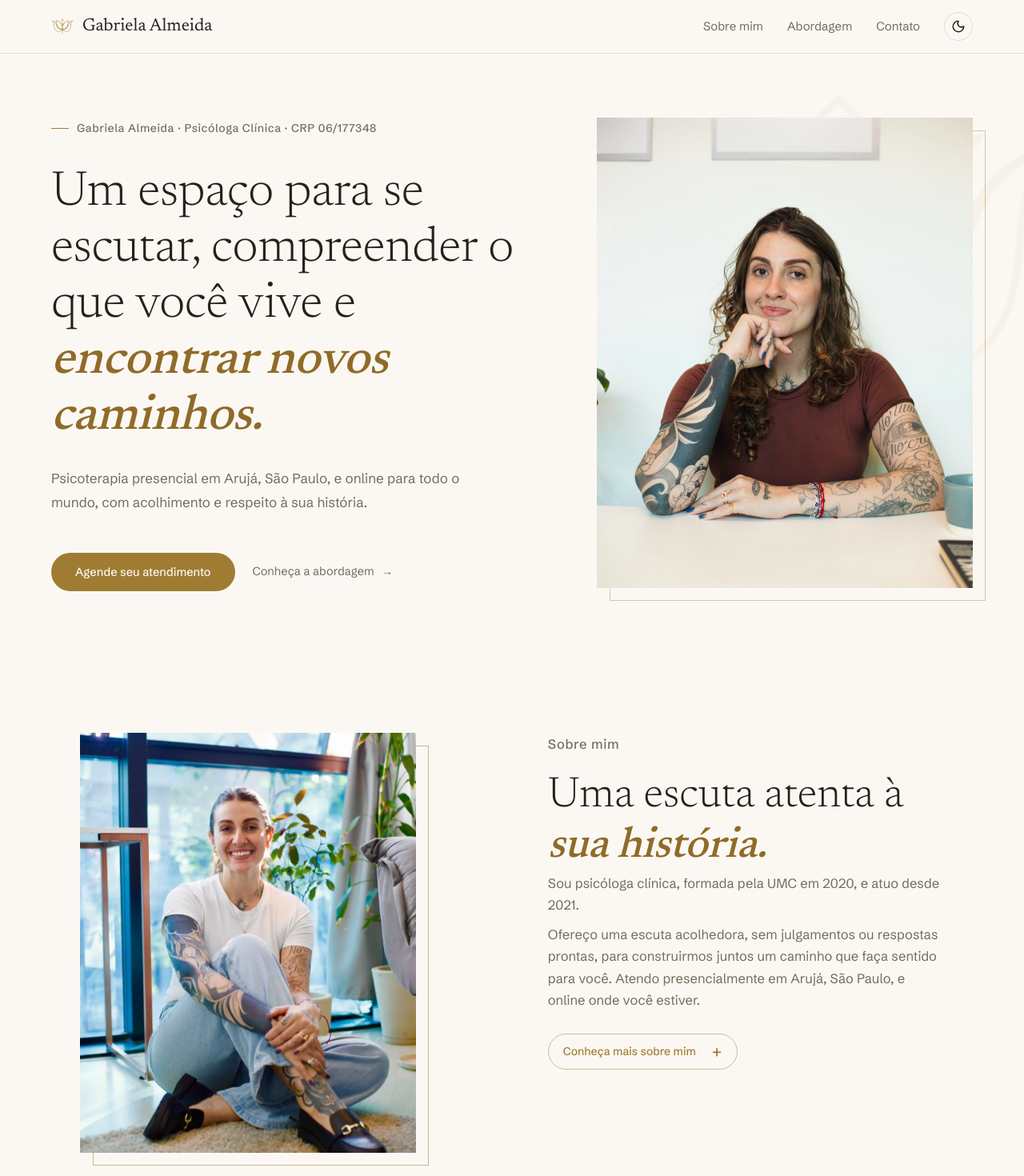
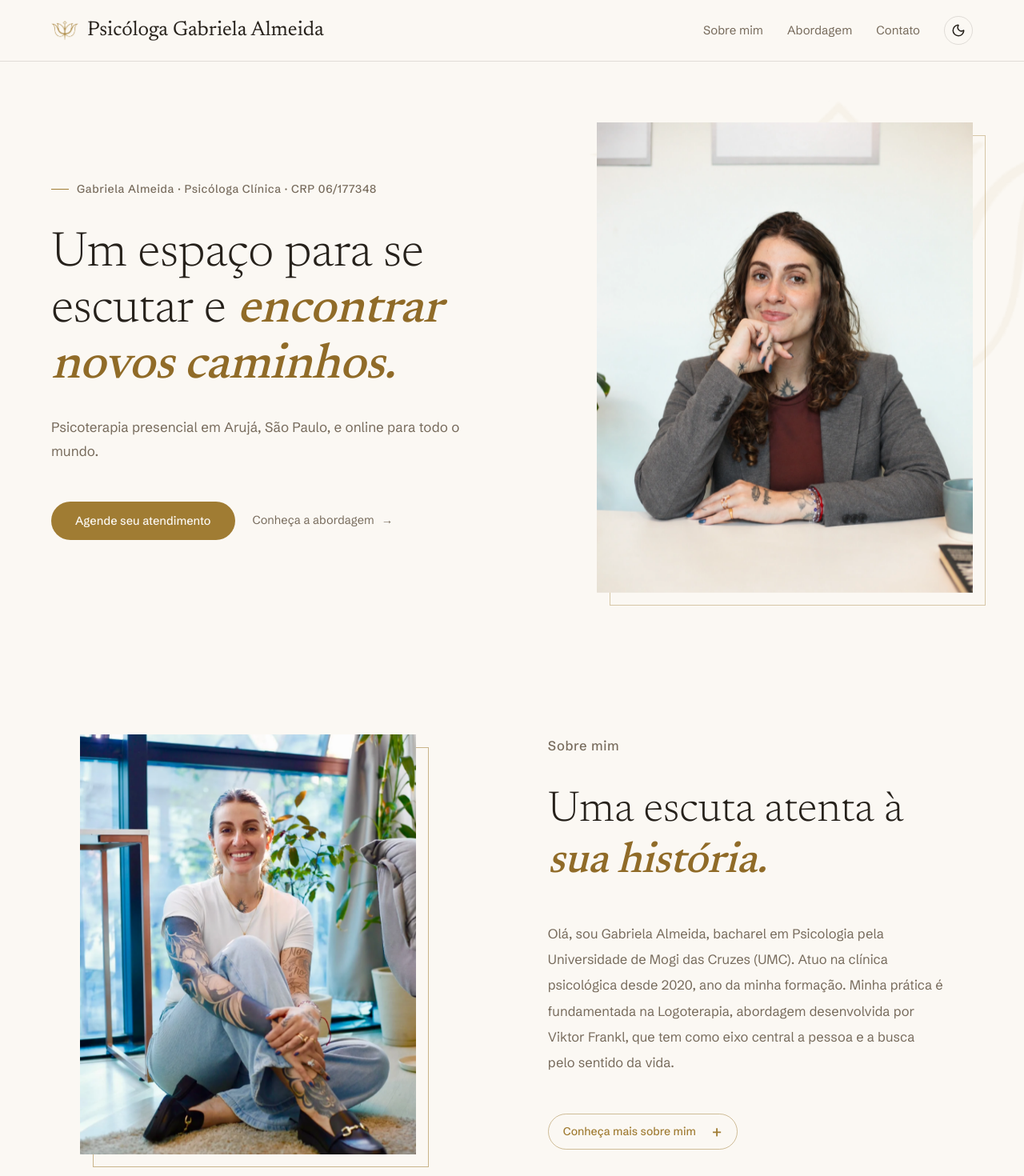
Before and after one commit to felipehborges/psico-gabriela, a Next.js app: page / in a window 1280 px wide. Shown: the top 1470 px of the page at 80% size. Built offline with nearby package versions, Linux system fonts and the light colour scheme.

Commit message:
Update site copy, layout and main portrait

```diff
--- a/app/globals.css
+++ b/app/globals.css
@@ -143,10 +143,10 @@
 .zip-page { --zip-gold:#a07c33; --zip-gold-soft:#c4a461; --zip-ink:#26211b; --zip-muted:#776b5c; --zip-paper:#fbf8f3; --zip-warm:#f3ede3; --zip-line:rgba(38,33,27,.13); overflow:hidden; background:var(--zip-paper); color:var(--zip-ink); font-family:var(--font-editorial-sans),sans-serif; font-size:15px; }
 .zip-page a { color:inherit; text-decoration:none; }
 .zip-page a:hover { color:var(--zip-gold); }
-.zip-header { position:sticky; top:0; z-index:30; display:flex; flex-wrap:wrap; align-items:center; justify-content:space-between; gap:16px; padding:15px clamp(20px,5vw,72px); background:rgba(251,248,243,.94); border-bottom:1px solid var(--zip-line); }
+.zip-header { position:sticky; top:0; z-index:30; display:flex; flex-wrap:wrap; align-items:center; justify-content:space-between; gap:16px; padding:19px clamp(20px,5vw,72px); background:rgba(251,248,243,.94); border-bottom:1px solid var(--zip-line); }
 .zip-brand,.zip-footer-brand { display:flex; align-items:center; gap:11px; }
-.zip-brand img { width:28px; height:28px; object-fit:contain; }
-.zip-brand span { font-family:var(--font-editorial-serif),serif; font-size:22px; }
+.zip-brand img { width:34px; height:34px; object-fit:contain; }
+.zip-brand span { font-family:var(--font-editorial-serif),serif; font-size:clamp(23px,2vw,26px); }
 .zip-nav { display:flex; flex-wrap:wrap; align-items:center; gap:clamp(16px,2.4vw,30px); font-size:14px; color:var(--zip-muted); }
 .zip-outline-button { padding:9px 18px; border:1px solid rgba(160,124,51,.5); border-radius:100px; color:var(--zip-gold)!important; font-weight:500; transition:.3s ease; }
 .zip-outline-button:hover { background:var(--zip-gold); color:var(--zip-paper)!important; }
@@ -203,7 +203,10 @@
 .zip-nav { font-size:15px; }
 .zip-eyebrow,.zip-section-label,.zip-section-intro p,.zip-rating>p,.zip-contact-copy>p { font-size:14px; }
 .zip-about-copy p,.zip-section-description,.zip-contact-description { font-size:16.5px; }
-.zip-about-copy > p:not(.zip-section-label) { margin-bottom:10px; line-height:1.65; }
+.zip-about-copy > .zip-section-label { margin-bottom:34px; }
+.zip-about-copy > h2 { margin-bottom:42px; }
+.zip-about-copy > p:not(.zip-section-label) { margin-bottom:0; line-height:1.95; }
+.zip-about-copy > .zip-more { margin-top:48px; }
 .zip-columns p,.zip-contact address { font-size:14px; }
 .zip-columns article>span,.zip-footer nav { font-size:13px; }
 .zip-hero-description { font-size:17px; }
@@ -438,7 +441,7 @@
   .zip-header {
     justify-content:center;
     gap:14px;
-    padding:16px 24px 18px;
+    padding:20px 24px 22px;
     text-align:center;
   }
   .zip-brand { justify-content:center; width:100%; }
--- a/components/ZipDesign.tsx
+++ b/components/ZipDesign.tsx
@@ -19,7 +19,7 @@ export function ZipDesign() {
             height={44}
             priority
           />
-          <span>Gabriela Almeida</span>
+          <span>Psicóloga Gabriela Almeida</span>
         </div>
         <nav className="zip-nav" aria-label="Navegação principal">
           <Link href="#sobre">Sobre mim</Link>
@@ -44,12 +44,12 @@ export function ZipDesign() {
               <span /> Gabriela Almeida · Psicóloga Clínica · CRP 06/177348
             </p>
             <h1>
-              Um espaço para se escutar, compreender o que você vive e{" "}
+              Um espaço para se escutar e{" "}
               <em>encontrar novos caminhos.</em>
             </h1>
             <p className="zip-hero-description">
               Psicoterapia presencial em Arujá, São Paulo, e online para todo o
-              mundo, com acolhimento e respeito à sua história.
+              mundo.
             </p>
             <div className="zip-hero-actions">
               <Link
@@ -71,8 +71,8 @@ export function ZipDesign() {
               <RevealImage
                 src="/images/gabriela-entrada-hq.webp"
                 alt="Gabriela Almeida sorrindo em seu consultório"
-                width={2400}
-                height={3600}
+                width={1024}
+                height={1536}
                 sizes="(max-width: 700px) 90vw, 470px"
                 quality={88}
                 priority
@@ -102,25 +102,25 @@ export function ZipDesign() {
               Uma escuta atenta à <em>sua história.</em>
             </h2>
             <p>
-              Sou psicóloga clínica, formada pela UMC em 2020, e atuo desde
-              2021.
-            </p>
-            <p>
-              Ofereço uma escuta acolhedora, sem julgamentos ou respostas
-              prontas, para construirmos juntos um caminho que faça sentido para
-              você. Atendo presencialmente em Arujá, São Paulo, e online onde
-              você estiver.
+              Olá, sou Gabriela Almeida, bacharel em Psicologia pela
+              Universidade de Mogi das Cruzes (UMC). Atuo na clínica psicológica
+              desde 2020, ano da minha formação. Minha prática é fundamentada
+              na Logoterapia, abordagem desenvolvida por Viktor Frankl, que tem
+              como eixo central a pessoa e a busca pelo sentido da vida.
             </p>
             <MoreDetails label="Conheça mais sobre mim">
               <p>
-                Ao longo da minha trajetória, venho acompanhando adultos e
-                idosos em momentos de sofrimento emocional, mudanças, escolhas e
-                busca por novos sentidos.
+                No atendimento psicológico sob a perspectiva logoterapêutica,
+                meu objetivo é te auxiliar a encontrar significado mesmo diante
+                de situações desafiadoras. O processo terapêutico envolve a
+                identificação de valores, propósitos e possibilidades de escolha,
+                favorecendo a superação de obstáculos e a construção de uma
+                existência mais consciente, autêntica e significativa.
               </p>
               <p>
-                Acredito que cada pessoa carrega uma história única. Por isso,
-                construímos o processo terapêutico em conjunto, respeitando seu
-                tempo e aquilo que faz sentido para você.
+                Se você sente que é hora de olhar para si com mais cuidado e
+                encontrar novos sentidos para a sua história, estou aqui para
+                caminhar com você nesse processo.
               </p>
             </MoreDetails>
           </div>
@@ -131,10 +131,10 @@ export function ZipDesign() {
         <div className="zip-narrow">
           <div className="zip-section-intro" data-reveal>
             <p>Minha abordagem</p>
-            <h2>Logoterapia: um olhar para o sentido da vida.</h2>
+            <h2>Logoterapia: um olhar para o sentido na vida.</h2>
             <div className="zip-section-description">
-              Um espaço para explorar sua história, seus valores e suas
-              escolhas.
+              “O sentido da vida não pode ser dado; ele precisa ser descoberto.”
+              <br />— Viktor E. Frankl
             </div>
           </div>
           <div className="zip-approach-body">
```
Also changed, not shown: public/images/gabriela-entrada-hq.webp.
